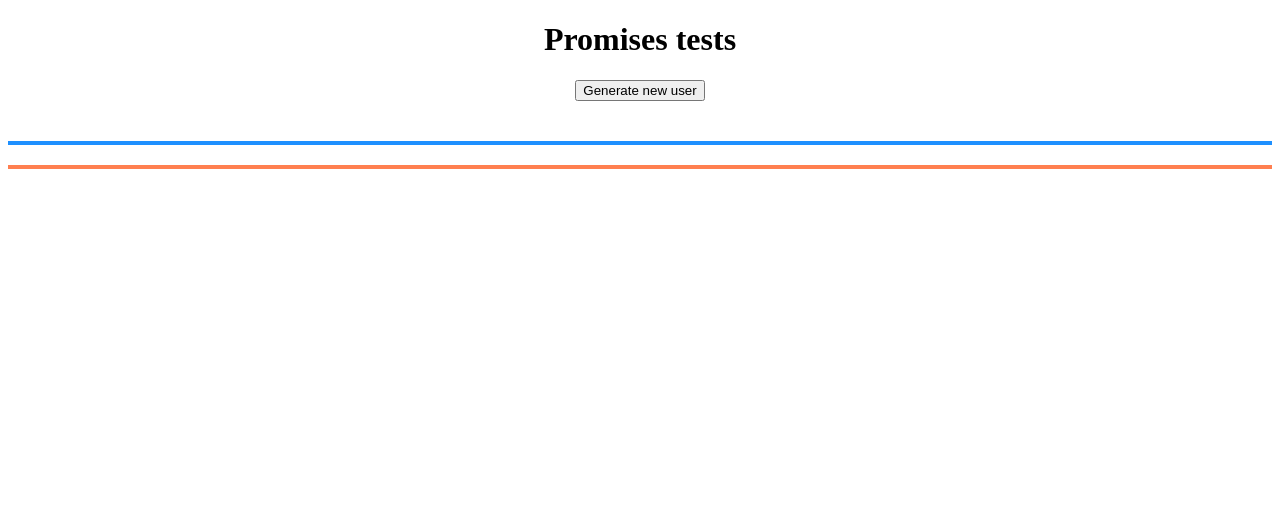
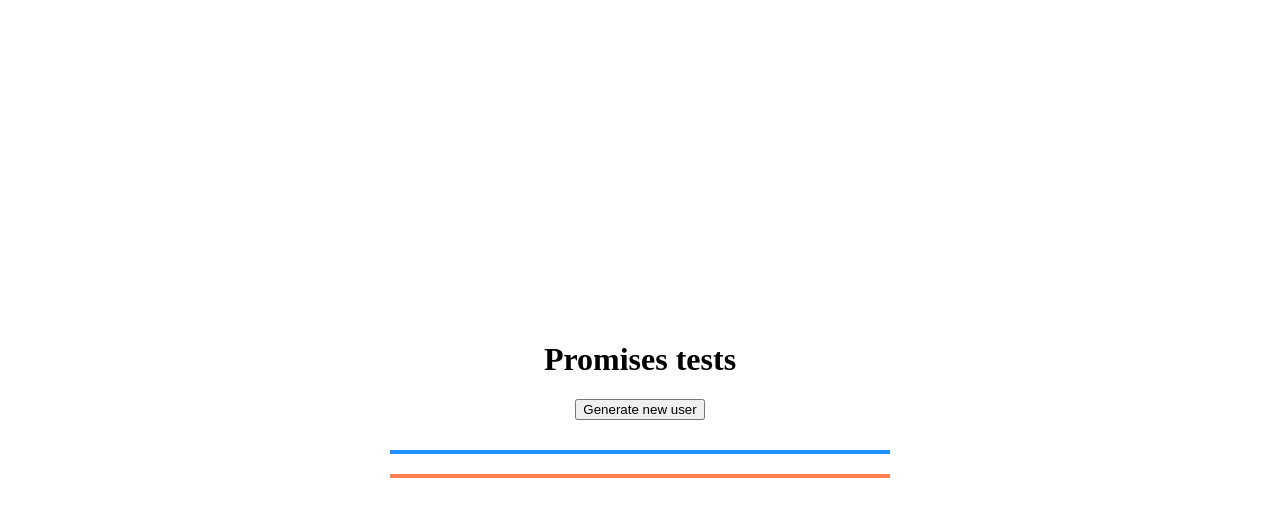
Before and after one commit to Thebassplayer/promises_tests, a plain HTML site: page index.html in a window 1280 px wide. Drawn offline with nearby package versions, Linux system fonts and the light colour scheme.

Commit message:
version 3

```diff
--- a/index.html
+++ b/index.html
@@ -7,23 +7,7 @@
   <meta name="viewport" content="width=device-width, initial-scale=1.0">
   <script src='https://cdn.jsdelivr.net/npm/axios/dist/axios.min.js' defer></script>
   <script src='./script.js' defer></script>
-  <style>
-    body {
-      text-align: center;
-    }
-
-    .user-container {
-      margin-top: 40px;
-    }
-
-    .user-container h2 {
-      border: 2px solid DodgerBlue;
-    }
-
-    .user-container h3 {
-      border: 2px solid coral;
-    }
-  </style>
+  <link rel="stylesheet" href="style.css">
   <title>Promises test</title>
 </head>
 
--- /dev/null
+++ b/style.css
@@ -0,0 +1,25 @@
+* {
+  box-sizing: border-box;
+}
+
+body {
+  display: flex;
+  flex-direction: column;
+  align-items: center;
+  justify-content: center;
+  height: 100vh;
+  text-align: center;
+}
+
+.user-container {
+  margin-top: 10px;
+  width: 500px;
+}
+
+.user-container h2 {
+  border: 2px solid DodgerBlue;
+}
+
+.user-container h3 {
+  border: 2px solid coral;
+}
```
